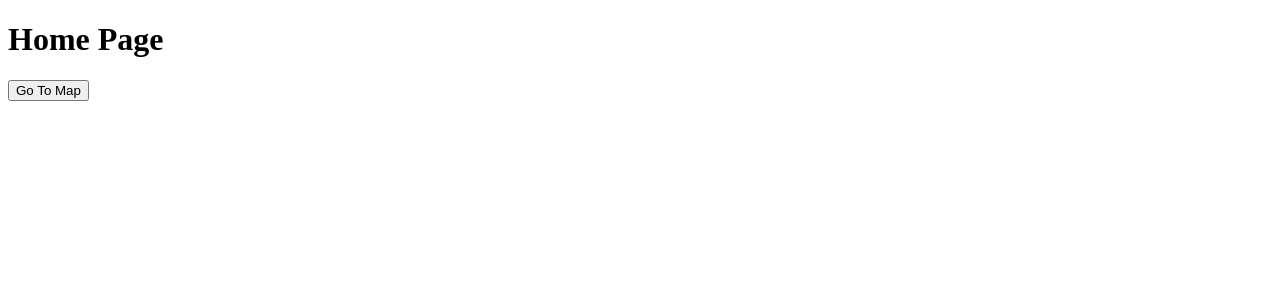
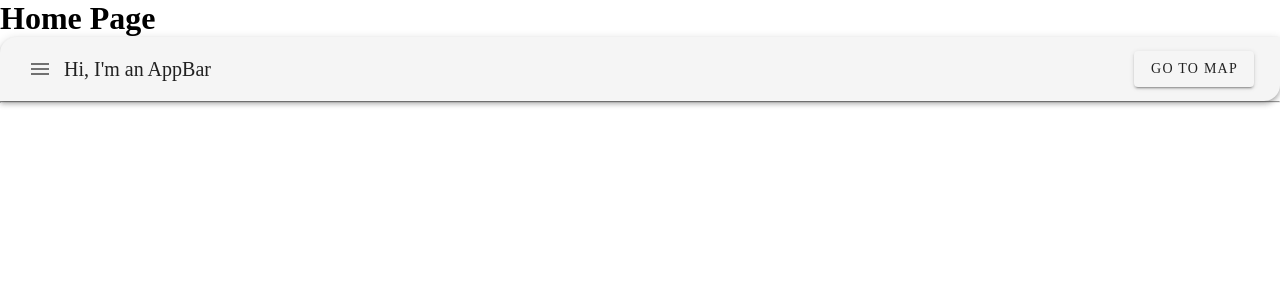
Before and after one commit to Jonyser/Tower, a Vue app: page / in a window 1280 px wide. Shown: the top 300 px of the page. Built offline with nearby package versions, Linux system fonts and the light colour scheme.

Commit message:
Update
Better buttons and started vuetify

```diff
--- a/index.html
+++ b/index.html
@@ -1,13 +1,18 @@
 <!DOCTYPE html>
 <html>
+
 <head>
   <meta charset="utf-8">
   <meta name="viewport" content="width=device-width,initial-scale=1.0">
+  <link href="https://fonts.googleapis.com/css?family=Roboto:100,300,400,500,700,900" rel="stylesheet">
+  <link href="https://cdn.jsdelivr.net/npm/@mdi/font@6.x/css/materialdesignicons.min.css" rel="stylesheet">
   <link rel="stylesheet" href="https://unpkg.com/leaflet@1.6.0/dist/leaflet.css">
   <title>Frontend</title>
 </head>
+
 <body>
   <div id="app"></div>
   <!-- built files will be auto injected -->
 </body>
+
 </html>
--- a/src/components/Home.Vue
+++ b/src/components/Home.Vue
@@ -1,7 +1,16 @@
 <template>
     <div class="hello">
         <h1>Home Page</h1>
-      <button @click="GoToMap">Go To Map</button>
+        <v-app-bar color="purple" elevation="7" shaped>
+            <v-app-bar-nav-icon></v-app-bar-nav-icon>
+            <v-toolbar-title>Hi, I'm an AppBar</v-toolbar-title>
+            <v-spacer></v-spacer>
+            <v-btn @click="GoToMap" prepend-icon="$vuetify" variant="tonal" style="margin: 10px;">
+                Go to Map
+            </v-btn>
+        </v-app-bar>
+        <hr>
+
     </div>
 </template>
 
@@ -11,8 +20,8 @@
     props: {
         msg: String
     },
-    methods:{
-        GoToMap(){
+    methods: {
+        GoToMap() {
             this.$router.push('/Map')
         }
     }
@@ -24,14 +33,17 @@
 h3 {
     margin: 40px 0 0;
 }
+
 ul {
     list-style-type: none;
     padding: 0;
 }
+
 li {
     display: inline-block;
     margin: 0 10px;
 }
+
 a {
     color: #42b983;
 }
--- a/src/components/Map.vue
+++ b/src/components/Map.vue
@@ -1,14 +1,14 @@
 <template>
-  <div style="height: 92vh; width: 70%, margin:auto;" >
+  <div style="height: 92vh; width: 70%, margin:auto;">
     <l-map style="height: 100% " :zoom="zoom" :center="center">
       <l-tile-layer :url="url" :attribution="attribution"></l-tile-layer>
       <!-- <l-marker :lat-lng="markerLatLng"></l-marker> -->
     </l-map>
     <hr>
     <div class="maptitle">
-      <h1 >Map Page</h1>
+      <h1>Map Page</h1>
     </div>
-    <button @click="GoHome" class="homebutton">Go Home</button>
+    <v-btn elevation="2" outlined @click="GoHome" class="homebutton" > Go Home</v-btn>
   </div>
 </template>
 
@@ -37,12 +37,12 @@ export default {
       attribution:
         '&copy; <a target="_blank" href="http://osm.org/copyright">OpenStreetMap</a> contributors',
       zoom: 7,
-      center: [31.4117257 ,35.0818155],
+      center: [31.4117257, 35.0818155],
       markerLatLng: [51.504, -0.159]
     }
   },
-  methods:{
-    GoHome(){
+  methods: {
+    GoHome() {
       this.$router.push('/')
     }
   }
@@ -51,14 +51,15 @@ export default {
 </script>
 <!-- Add "scoped" attribute to limit CSS to this component only -->
 <style>
-.homebutton{
+.homebutton {
   position: absolute;
   top: 20px;
   right: 20px;
   padding: 10px;
   z-index: 400;
 }
-.maptitle{
+
+.maptitle {
 
   position: absolute;
   top: 8px;
--- a/src/vuetify.js
+++ b/src/vuetify.js
@@ -1,18 +1,18 @@
-// import Vue from "vue";
-// import Vuetify from "vuetify";
-// import "vuetify/dist/vuetify.min.css"; // Add this line
+import Vue from "vue";
+import Vuetify from "vuetify";
+import "vuetify/dist/vuetify.min.css"; // Add this line
 
-// Vue.use(Vuetify);
-// const opts = {
-//     theme: {
-//         dark: false
-//     },
-//     options: {
-//         customProperties: true
-//     },
-//     icons: {
-//         iconfont: "mdi"
-//     }
-// };
+Vue.use(Vuetify);
+const opts = {
+    theme: {
+        dark: false
+    },
+    options: {
+        customProperties: true
+    },
+    icons: {
+        iconfont: "mdi"
+    }
+};
 
-// export default new Vuetify(opts);
+export default new Vuetify(opts);
```
Lines whose indentation alone changed are shown as unchanged.
